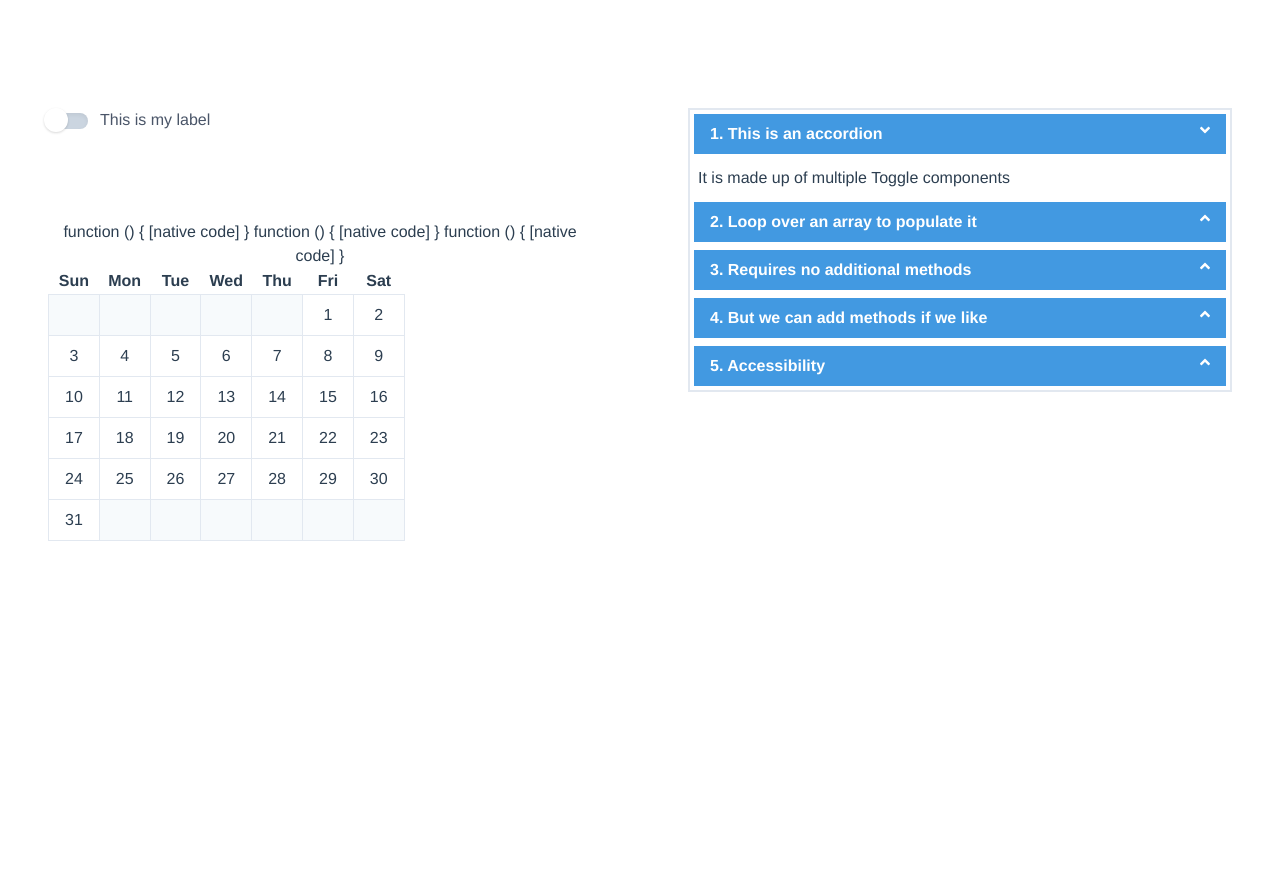
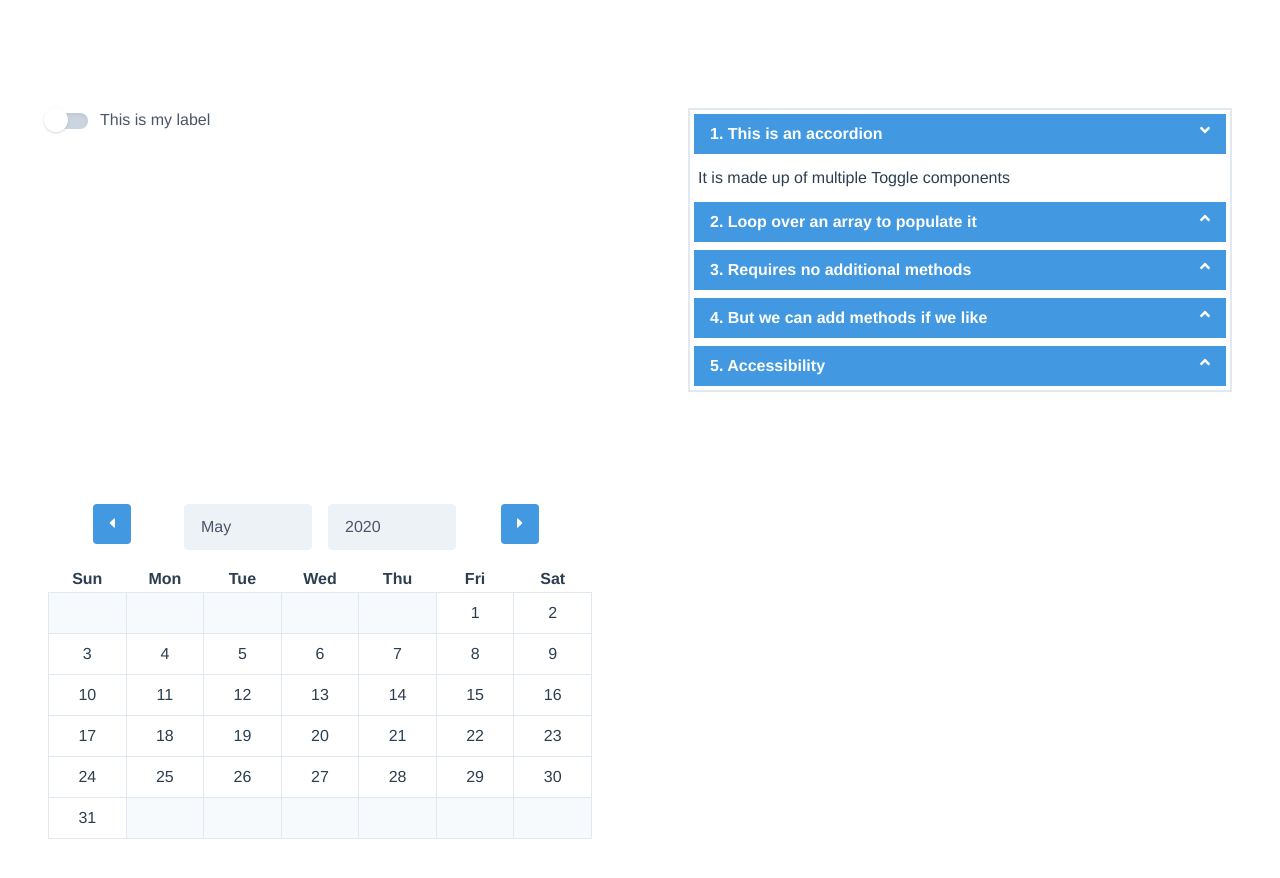
Before and after one commit to BigWillie/Opal, a Vue app: page / in a window 1280 px wide. Shown: the top 878 px of the page. Before the commit the page ends 800 px from the top, so only its background shows below. Built offline with nearby package versions, Linux system fonts and the light colour scheme.

Commit message:
calendar wip

```diff
--- a/src/components/Calendar.vue
+++ b/src/components/Calendar.vue
@@ -1,18 +1,51 @@
 <script>
+
+function * dateGenerator ({ startDate = new Date(), increment = true, daycount = 1 }) {
+  const day = startDate
+  while (true) {
+    yield {
+      day: day.getDate(),
+      weekday: day.getDay(),
+      month: day.getMonth(),
+      year: day.getFullYear(),
+      dateString: day.toString()
+    }
+    if (increment) {
+      day.setDate(day.getDate() + daycount)
+    } else {
+      day.setDate(day.getDate() - daycount)
+    }
+  }
+}
+
+function * monthLabelGenerator (start = new Date(2000, 0)) {
+  const monthLabel = start
+  while (true) {
+    // should default to the locale date format
+    yield monthLabel.toLocaleString({}, { month: 'short' })
+    monthLabel.setMonth(monthLabel.getMonth() + 1)
+  }
+}
+
 export default {
   name: 'Calendar',
   props: {
-    yearIndex: {
+    yearProp: {
       type: Number
     },
-    monthIndex: {
+    monthProp: {
       type: Number
     },
-    months: {
-      type: Array,
-      default () {
-        return ['Jan', 'Feb', 'Mar', 'Apr', 'May', 'Jun', 'Jul', 'Aug', 'Sep', 'Oct', 'Nov', 'Dec']
-      }
+    monthLabelsProp: {
+      type: Array
+    },
+    yearFromProp: {
+      type: Number,
+      default: 1979
+    },
+    yearCountProp: {
+      type: Number,
+      default: 150
     }
   },
   mounted () {
@@ -22,13 +55,22 @@ export default {
     if (!this.selectedMonth) {
       this.selectedMonth = this.currentMonth
     }
+    if (!this.months) {
+      this.months = []
+      const monthLabels = monthLabelGenerator()
+      for (let i = 0; i < 12; i++) {
+        const m = monthLabels.next().value
+        this.months.push(m)
+      }
+    }
     this.updateCalendar()
   },
   data () {
     return {
       today: new Date(),
-      selectedYear: this.yearIndex,
-      selectedMonth: this.monthIndex,
+      selectedYear: this.yearProp,
+      selectedMonth: this.monthProp,
+      months: this.monthLabelsProp,
       dates: []
     }
   },
@@ -46,76 +88,111 @@ export default {
       this.selectedMonth = (this.selectedMonth === 0) ? 11 : this.selectedMonth - 1
       this.updateCalendar(this.selectedMonth, this.selectedYear)
     },
-    jump () {
-      this.updateCalendar(this.selectedMonth, this.selectedMonth)
+    jump (month, year) {
+      this.selectedMonth = month
+      this.selectedYear = year
+      this.updateCalendar(this.selectedMonth, this.selectedYear)
     },
-    updateCalendar (month = this.selectedMonth, year = this.selectedYear) {
-      const getDateFunc = (day) => {
-        return day.getDate()
-      }
-      const getDayFunc = (day) => {
-        return day.getDay()
-      }
-      const getFullYearFunc = (day) => {
-        return day.getFullYear()
-      }
-      const getMonthFunc = (day) => {
-        return day.getMonth()
-      }
-      const isTodayFunc = (day) => {
-        return (day === getDateFunc(this.today) && year === getFullYearFunc(this.today) && month === getMonthFunc(this.today))
+    updateCalendar (month, year) {
+      const xYear = year || this.selectedYear
+      const xMonth = month || this.selectedMonth
+
+      const totalDaysInMonth = 32 - new Date(xYear, xMonth, 32).getDate()
+
+      const startDate = new Date(xYear, xMonth)
+
+      const dates = dateGenerator({ startDate })
+
+      const daysInMonth = []
+
+      for (let i = 0; i < totalDaysInMonth; i++) {
+        const d = dates.next().value
+        daysInMonth.push(d)
       }
 
-      // clearing all previous dates
-      const totalDays = this.daysInMonth
-      this.dates = ([...Array(totalDays).keys()].map(x => ++x)).map((day) => {
-        const p = new Date(year, month, day)
-        return {
-          day: day,
-          isToday: isTodayFunc(day),
-          weekday: getDayFunc(p),
-          month: month,
-          year: year,
-          dateObj: p
-        }
-      })
+      this.dates = daysInMonth // updates with days in month
     }
   },
   computed: {
-    calendarGrid () {
-      // const days = this.daysInMonth
-      // const gridSize = Math.ceil(days / 7)
+    years () {
+      // Builds array of years
+      const years = []
+      const yearFrom = this.yearFromProp
+      const yearCount = this.yearFromProp + this.yearCountProp
+      for (let i = yearFrom; i <= yearCount; i++) {
+        years.push(i)
+      }
+      return years
+    },
+    chunkWeeks () {
+      // Splits days out into week long chunks
+      // todo - add ability to change the day on which the week starts. Eg - monday.
       const chunks = [[]]
-      const rowChunk = (x) => {
-        const [head, ...tail] = x
+      const days = this.dates
 
-        if (head && head.weekday < 6) {
-          chunks[chunks.length - 1].push(head)
-          rowChunk(tail)
-        } else if (head && head.weekday === 6) {
-          // new week
-          chunks[chunks.length - 1].push(head)
-          chunks.push([]) // create empty array on chunk
-          rowChunk(tail)
+      for (const day of days) {
+        if (day.weekday === 6) {
+          chunks[chunks.length - 1].push(day)
+          chunks.push([]) // create a new week
+        } else {
+          chunks[chunks.length - 1].push(day)
         }
       }
-      rowChunk(this.dates)
+
+      /*
+      const padWeek = ({ week = [], increment, daycount = 1 }) => {
+        // get first day in week
+        const day = week[0]
+        const startDate = new Date(day.dateString)
+
+        if (!increment) {
+          startDate.setDate(startDate.getDate() - daycount)
+        } else {
+          startDate.setDate(startDate.getDate() + daycount)
+        }
+        const dates = dateGenerator({ startDate, increment })
+        const numberOfDays = increment ? (6 - day.weekday) : day.weekday
+
+        console.log('to pad', numberOfDays)
+
+        for (let i = 0; i < numberOfDays; i++) {
+          const d = dates.next().value
+          if (!increment) {
+            week.unshift(d) // adds dates to START of week
+          } else {
+            week.push(d) // adds dates to END of week
+          }
+        }
+        return week
+      }
+
+      if (chunks.length > 1) {
+      // mutates the Chunk. Not the functional way, but its ok
+      //  padWeek({ week: chunks[0], increment: false, daycount: 1 }) // pads first week
+        padWeek({ week: chunks[chunks.length - 1], increment: true, daycount: 1 }) // pads end week
+      }
+      */
+
       const padStartCount = 7 - chunks[0].length
       const padEndCount = 7 - chunks[chunks.length - 1].length
       const padStartArr = [...Array(padStartCount).keys()].map(x => {})
       const padEndArr = [...Array(padEndCount).keys()].map(x => {})
 
       chunks[0] = padStartArr.concat(chunks[0])
-      chunks[chunks.length - 1] = chunks[chunks.length - 1].concat(padEndArr)
+
+      // Check we have an end chunk, and that chunk has at least 1 day in it.
+      if (chunks.length > 1 && chunks[chunks.length - 1].length > 0) {
+        chunks[chunks.length - 1] = chunks[chunks.length - 1].concat(padEndArr)
+      }
+
       return chunks
     },
-    daysInMonth () {
-      return 32 - new Date(this.selectedYear, this.selectedMonth, 32).getDate()
-    },
     currentMonth () {
+      // used for supplying default selected in mount if no month provided
       return this.today.getMonth()
     },
     currentYear () {
+      // used for supplying default selected in mount if no year provided
       return this.today.getFullYear()
     }
   },
@@ -125,7 +202,9 @@ export default {
       next: this.next,
       previous: this.previous,
       jump: this.jump,
-      calendarGrid: this.calendarGrid,
+      calendarGrid: this.chunkWeeks,
+      monthLabels: this.months,
+      yearLabels: this.years,
       pickDate: this.pickDate
     })
   }
--- a/src/components/CalendarWrapper.vue
+++ b/src/components/CalendarWrapper.vue
@@ -1,11 +1,30 @@
 <template>
-      <calendar @state-change="stateChange($event)" :on="currentState" :label="label">
-      <template v-slot="{next, previous, jump, calendarGrid, pickDate}">
+      <calendar @state-change="stateChange($event)" :yearProp="year" :monthProp="month">
+      <template v-slot="{next, previous, jump, calendarGrid, pickDate, monthLabels, yearLabels}">
         <div class="calendarComp">
-            {{next}}
-            {{previous}}
-            {{jump}}
-            <table class="table-auto">
+            <div class="flex mb-4">
+                <div class="w-1/4 pr-2">
+                    <button class="bg-blue-500 hover:bg-blue-700 text-white font-bold py-2 px-4 rounded" @click="back(previous)">
+                        <font-awesome-icon :icon="['fas' , 'caret-left']"></font-awesome-icon>
+                    </button>
+                </div>
+                <div class="w-1/4 pr-2">
+                    <select @change="jumpTo(jump)" v-model="month" class="block appearance-none w-full bg-gray-200 border border-gray-200 text-gray-700 py-3 px-4 pr-8 rounded leading-tight focus:outline-none focus:bg-white focus:border-gray-500">
+                        <option v-for="(month, index) in monthLabels" :key="month" :value="index">{{month}}</option>
+                    </select>
+                </div>
+                <div class="w-1/4 pl-2">
+                        <select @change="jumpTo(jump)" v-model="year" class="block appearance-none w-full bg-gray-200 border border-gray-200 text-gray-700 py-3 px-4 pr-8 rounded leading-tight focus:outline-none focus:bg-white focus:border-gray-500">
+                            <option v-for="year in yearLabels" :key="year" :value="year">{{year}}</option>
+                        </select>
+                </div>
+                <div class="w-1/4 pr-2">
+                    <button class="bg-blue-500 hover:bg-blue-700 text-white font-bold py-2 px-4 rounded" @click="forwards(next)">
+                        <font-awesome-icon :icon="['fas' , 'caret-right']"></font-awesome-icon>
+                    </button>
+                </div>
+            </div>
+            <table class="table-auto w-full">
                 <thead>
                     <tr>
                         <th>Sun</th>
@@ -20,7 +39,7 @@
                 <tbody>
                     <tr v-for="(week, index) in calendarGrid" :key="index">
                         <td class="border px-4 py-2" :class="cellClass(day && day.day)" v-for="(day, index) in week" :key="index">
-                            <button @click="pickDate(day.day)" v-if="day && day.day">
+                            <button @click="pickDate(day.day)" v-if="day && day.day" :title="day.dateString">
                                 {{day.day}}
                             </button>
                         </td>
@@ -33,8 +52,15 @@
 </template>
 
 <script>
+import { library } from '@fortawesome/fontawesome-svg-core'
+// import { name of your icon in camelCase } from "@fortawesome/free-solid-svg-icons";
+// For example, I want to use fa-enveloper-open-text, then it's faEnvelopeOpenText
+import { faCaretLeft, faCaretRight } from '@fortawesome/free-solid-svg-icons'
 
 import Calendar from './Calendar'
+
+// Then add it to library
+library.add([faCaretLeft, faCaretRight])
 /**
  * @group HTML WRAPPERS
  * <u>Component html wrapper for Toggle.</u><br>
@@ -48,13 +74,28 @@ export default {
   components: {
     Calendar
   },
-  props: {
-    // Is the toggle 'on' or 'off. Passed into renderless Toggle component to set initial state.
-    on: { type: Boolean, default: false },
-    // String used for toggle's label. Passed into renderless Toggle component to set toggle label.
-    label: String
+  mounted () {
+    const today = new Date()
+    this.year = today.getFullYear()
+    this.month = today.getMonth()
+  },
+  data () {
+    return {
+      year: null,
+      month: null
+    }
   },
   methods: {
+    back (previous) {
+    // Add some extra bits in here - see your notebook
+      previous()
+    },
+    forwards (next) {
+      next()
+    },
+    jumpTo (jump) {
+      jump(this.month, this.year)
+    },
     stateChange ($event) {
     // Emits toggle state to parent (in this case, `toggle-wrapper-state-change`. Required for parent to receive updated toggle state.
       this.$emit('toggle-wrapper-state-change', $event)
@@ -65,7 +106,7 @@ export default {
   },
   computed: {
     // Received prop as a computed property, forcing the component to update
-    currentState () {
+    selectedMonthYear () {
       return this.on
     }
   }
```
Also changed, not shown: src/App.vue (+4 -4 lines), 1 other file (tests, documents, lock files or other folders).
